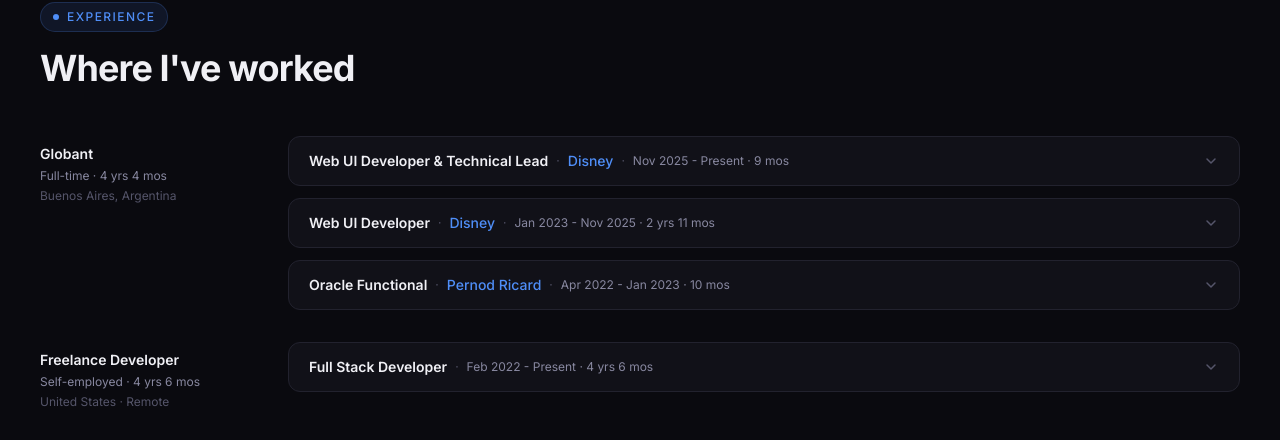
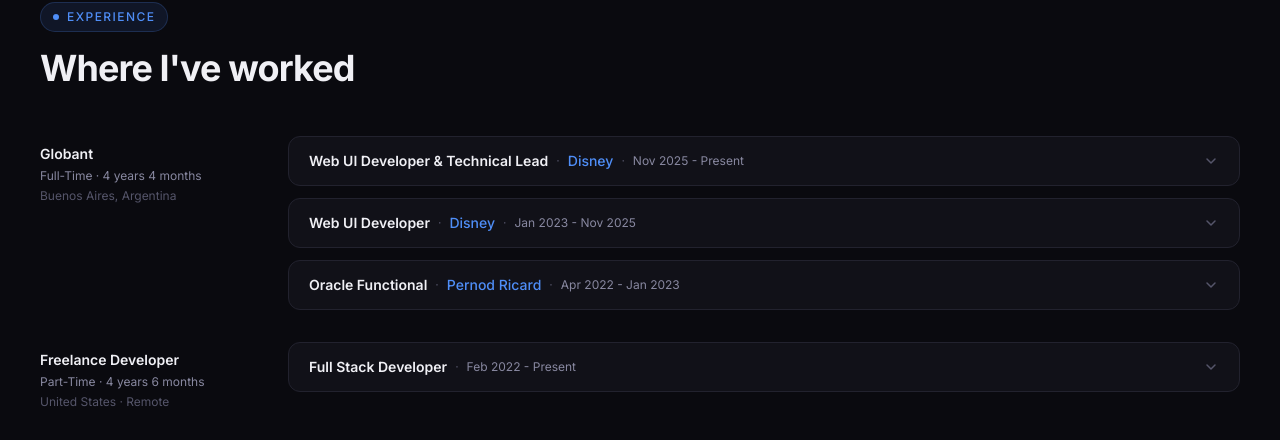
Before and after one commit to Ignacio0104/portfolio-web, a Next.js app: page / in a window 1280 px wide. Shown: the part 1764-2204 px from the top of the page. Built offline with nearby package versions, Linux system fonts and the light colour scheme; no server answers.

Commit message:
translations WIP

```diff
--- a/src/app/components/about/about.tsx
+++ b/src/app/components/about/about.tsx
@@ -5,6 +5,7 @@
 import { certificates } from "../education/education";
 import { experiences } from "../experience/experience";
 import { AnimatedName } from "../pureComponents/AnimatedName";
+import { useTranslation } from "@/i18/useTranslations";
 
 const skills = [
   { label: "Angular", match: ["angular"] },
@@ -30,6 +31,8 @@
   const [activeSkill, setActiveSkill] = useState<(typeof skills)[0] | null>(
     null,
   );
+
+  const { translate } = useTranslation();
 
   useEffect(() => {
     if (activeSkill) {
@@ -65,32 +68,23 @@
         {/* Left — intro */}
         <div className="flex flex-col gap-6">
           <span className="text-sm font-semibold tracking-[0.2em] uppercase text-[var(--accent)]">
-            About
+            {translate("about", "eyebrow")}
           </span>
           <h2 className="text-[clamp(2rem,3.5vw,3rem)] font-bold tracking-[-0.02em] leading-[1.15] text-[var(--text-primary)]">
-            Hi! My name is <AnimatedName />
+            {translate("about", "greeting")} <AnimatedName />
           </h2>
           <p className="text-lg text-[var(--text-secondary)] leading-[1.8]">
-            I&apos;m an experienced web developer currently working on a
-            high-profile project at Disney. My expertise lies in frontend
-            development with Angular and React, and I&apos;m equally proficient
-            in backend technologies like C# .NET and Node.js, as well as mobile
-            development with Flutter.
+            {translate("about", "bio1")}
           </p>
         </div>
 
         {/* Right */}
         <div className="flex flex-col gap-8">
           <blockquote className="border-l-2 border-[var(--accent)] pl-6 py-1 text-xl italic text-[var(--text-primary)]">
-            Knowing the languages isn&apos;t the point — understanding software
-            architecture is. That, combined with AI, lets me pivot between
-            technologies without missing a beat.
+            {translate("about", "quote")}
           </blockquote>
           <p className="text-base text-[var(--text-secondary)] leading-[1.7]">
-            I pride myself on being a quick learner and a collaborative team
-            player. Throughout my career, I&apos;ve consistently demonstrated
-            reliability, organization, and creativity — always willing to
-            support my colleagues and go the extra mile to achieve team goals.
+            {translate("about", "bio2")}
           </p>
           <div className="flex flex-wrap gap-3">
             {skills.map((skill) => (
@@ -149,7 +143,7 @@
               {matchedExperiences.length > 0 && (
                 <div className="flex flex-col gap-3">
                   <p className="text-xs font-medium tracking-widest uppercase text-[var(--text-muted)]">
-                    Professional Experience
+                    {translate("about", "experience")}
                   </p>
                   {matchedExperiences.map((exp) =>
                     exp.roles.map((role, i) => (
@@ -159,7 +153,7 @@
                       >
                         <div className="flex items-center gap-2 flex-wrap">
                           <span className="text-sm font-semibold text-[var(--text-primary)]">
-                            {role.title}
+                            {translate("experience", role.title)}
                           </span>
                           {role.client && (
                             <>
@@ -175,7 +169,7 @@
                         <div className="flex items-center gap-2 text-xs text-[var(--text-secondary)]">
                           <span>{exp.company}</span>
                           <span className="text-[var(--text-muted)]">·</span>
-                          <span>{role.period}</span>
+                          <span>{translate("experience", role.period)}</span>
                         </div>
                         <div className="flex flex-wrap gap-1.5 mt-1">
                           {role.tags.map((tag) => (
@@ -201,7 +195,7 @@
               {matchedCerts.length > 0 && (
                 <div className="flex flex-col gap-3">
                   <p className="text-xs font-medium tracking-widest uppercase text-[var(--text-muted)]">
-                    Certificates
+                    {translate("education", "certificates")}
                   </p>
                   {matchedCerts.map((cert) => (
                     <a
@@ -221,7 +215,7 @@
                       </div>
                       <div className="flex flex-col gap-0.5 flex-1 min-w-0">
                         <span className="text-sm font-semibold text-[var(--text-primary)] truncate group-hover:text-[var(--accent)] transition-colors">
-                          {cert.title}
+                          {translate("education", cert.title)}
                         </span>
                         <span className="text-xs text-[var(--text-muted)]">
                           {cert.company} · {cert.hours}h
@@ -264,7 +258,7 @@
               {/* Empty state */}
               {matchedCerts.length === 0 && matchedExperiences.length === 0 && (
                 <p className="text-sm text-[var(--text-muted)] text-center py-8">
-                  No certificates or experience found for this skill yet.
+                  {translate("education", "noCertificates")}
                 </p>
               )}
             </div>
--- a/src/app/components/experience/experience.tsx
+++ b/src/app/components/experience/experience.tsx
@@ -1,18 +1,23 @@
 "use client";
 
+import { translations } from "@/i18/translations";
+import { useTranslation } from "@/i18/useTranslations";
 import { useState, useRef } from "react";
 
 export const experiences = [
   {
     company: "Globant",
-    type: "Full-time · 4 yrs 4 mos",
+    // Adjust these to the real start date. endDate: null = still employed ("Present")
+    startDate: "2022-03-01",
+    endDate: null,
+    employmentType: "full-time",
     location: "Buenos Aires, Argentina",
     roles: [
       {
-        title: "Web UI Developer & Technical Lead",
+        title: "uiLeaderTitle",
         client: "Disney",
-        period: "Nov 2025 - Present · 9 mos",
-        modality: "Remote",
+        period: "uiLeaderPeriod",
+        modality: "hybrid",
         bullets: [
           "Oversee team operations, prioritizing the development backlog and assigning tickets to ensure project milestones and deadlines are met.",
           "Serve as the primary technical liaison for clients, facilitating high-level discussions on release planning, scope definition, and delivery timelines.",
@@ -24,10 +29,10 @@
         tags: ["AI", "Leadership", "Angular", "Node.js"],
       },
       {
-        title: "Web UI Developer",
+        title: "uiWebTitle",
         client: "Disney",
-        period: "Jan 2023 - Nov 2025 · 2 yrs 11 mos",
-        modality: "Hybrid",
+        period: "uiWebPeriod",
+        modality: "hybrid",
         bullets: [
           "Developed and maintained multiple interconnected web pages with complex workflows, ensuring alignment with client requirements.",
           "Implemented and maintained a suite of reusable components within the company's internal library to drive consistency and development speed.",
@@ -37,10 +42,10 @@
         tags: ["Angular", "Jasmine", "TypeScript", "RxJS"],
       },
       {
-        title: "Oracle Functional",
+        title: "uiOracleTitle",
         client: "Pernod Ricard",
-        period: "Apr 2022 - Jan 2023 · 10 mos",
-        modality: "Hybrid",
+        period: "uiOraclePeriod",
+        modality: "hybrid",
         bullets: [
           "Analyzed and resolved issues for JD Edwards users through an incident ticket system.",
           "Developed a deep understanding of the client's business processes.",
@@ -52,14 +57,17 @@
   },
   {
     company: "Freelance Developer",
-    type: "Self-employed · 4 yrs 6 mos",
-    location: "United States · Remote",
+    // Adjust these to the real start date. endDate: null = still active ("Present")
+    startDate: "2022-01-01",
+    endDate: null,
+    employmentType: "part-time",
+    location: "unitedStates",
     roles: [
       {
-        title: "Full Stack Developer",
+        title: "fullStackTitle",
         client: null,
-        period: "Feb 2022 - Present · 4 yrs 6 mos",
-        modality: "Remote",
+        period: "fullStackPeriod",
+        modality: "remote",
         bullets: [
           "Perform both front-end and back-end development tasks to create dynamic, user-friendly web applications.",
           "Ensure every component of the web application is responsive and accessible across various devices and platforms.",
@@ -70,6 +78,62 @@
     ],
   },
 ];
+
+/**
+ * Calculates a human-readable duration ("X yrs Y mos") between a start
+ * date and an end date (defaults to "now" when endDate is null/undefined).
+ */
+function calculateDuration(
+  translateFx: (module: keyof typeof translations, key: string) => string,
+  startDate: string,
+  endDate?: string | null,
+) {
+  const start = new Date(startDate);
+  const end = endDate ? new Date(endDate) : new Date();
+
+  let years = end.getFullYear() - start.getFullYear();
+  let months = end.getMonth() - start.getMonth();
+
+  if (end.getDate() < start.getDate()) {
+    months -= 1;
+  }
+
+  if (months < 0) {
+    years -= 1;
+    months += 12;
+  }
+
+  if (years < 0) {
+    years = 0;
+    months = 0;
+  }
+
+  const parts: string[] = [];
+
+  if (years > 0) {
+    parts.push(
+      `${years} ${years === 1 ? translateFx("general", "year") : translateFx("general", "years")}`,
+    );
+  }
+
+  if (months > 0 || years === 0) {
+    parts.push(
+      `${months} ${months === 1 ? translateFx("general", "month") : translateFx("general", "months")}`,
+    );
+  }
+
+  return parts.join(" ");
+}
+
+/**
+ * "full-time" -> "Full-time", "part-time" -> "Part-time"
+ */
+function formatEmploymentType(employmentType: string) {
+  return employmentType
+    .split("-")
+    .map((word) => word.charAt(0).toUpperCase() + word.slice(1))
+    .join("-");
+}
 
 function AnimatedPanel({
   isOpen,
@@ -95,6 +159,7 @@
 
 export default function Experience() {
   const [expanded, setExpanded] = useState<string | null>(null);
+  const { translate } = useTranslation();
 
   const toggle = (key: string) =>
     setExpanded((prev) => (prev === key ? null : key));
@@ -109,10 +174,10 @@
         <div className="mb-12">
           <span className="inline-flex items-center gap-2 text-xs font-medium tracking-[0.12em] uppercase text-[var(--accent)] bg-[rgba(79,142,247,0.1)] border border-[rgba(79,142,247,0.2)] px-3 py-1.5 rounded-full mb-4">
             <span className="w-1.5 h-1.5 bg-[var(--accent)] rounded-full" />
-            Experience
+            {translate("experience", "eyebrow")}
           </span>
           <h2 className="text-4xl font-bold tracking-tight text-[var(--text-primary)]">
-            Where I&apos;ve worked
+            {translate("experience", "heading")}
           </h2>
         </div>
 
@@ -129,10 +194,11 @@
                   {exp.company}
                 </span>
                 <span className="text-xs text-[var(--text-secondary)]">
-                  {exp.type}
+                  {formatEmploymentType(exp.employmentType)} ·{" "}
+                  {calculateDuration(translate, exp.startDate, exp.endDate)}
                 </span>
                 <span className="text-xs text-[var(--text-muted)]">
-                  {exp.location}
+                  {translate("general", exp.location)}
                 </span>
               </div>
 
@@ -159,7 +225,7 @@
                       >
                         <div className="flex flex-wrap items-center gap-x-2 gap-y-1">
                           <span className="text-sm font-semibold text-[var(--text-primary)]">
-                            {role.title}
+                            {translate("experience", role.title)}
                           </span>
                           {role.client && (
                             <>
@@ -175,7 +241,7 @@
                             ·
                           </span>
                           <span className="text-xs text-[var(--text-secondary)]">
-                            {role.period}
+                            {translate("experience", role.period)}
                           </span>
                         </div>
 
--- a/src/app/components/navbar/Navbar.tsx
+++ b/src/app/components/navbar/Navbar.tsx
@@ -3,6 +3,7 @@
 import { useState } from "react";
 import LogoIcon from "../pureComponents/LogoIcon";
 import { useLang } from "@/i18/context";
+import { useTranslation } from "@/i18/useTranslations";
 
 const leftLinks = [
   { label: "About", href: "#about" },
@@ -61,6 +62,7 @@
 export default function Navbar() {
   const [menuOpen, setMenuOpen] = useState(false);
   const { lang, setLang } = useLang();
+  const { translate } = useTranslation();
 
   const linkClass =
     "text-[clamp(12px,1.2vw,14px)] lg:text-[clamp(17px,1.3vw,15px)] text-[var(--text-secondary)] px-[clamp(0.4rem,0.8vw,0.75rem)] py-1.5 rounded-[var(--radius-sm)] hover:text-[var(--text-primary)] hover:bg-white/5 transition-all duration-200 whitespace-nowrap";
@@ -75,7 +77,7 @@
         <div className="flex items-center gap-10">
           {leftLinks.map((link) => (
             <a key={link.href} href={link.href} className={linkClass}>
-              {link.label}
+              {translate("navbar", link.label.toLowerCase())}
             </a>
           ))}
         </div>
@@ -89,7 +91,7 @@
         <div className="flex items-center justify-end gap-10">
           {rightLinks.map((link) => (
             <a key={link.href} href={link.href} className={linkClass}>
-              {link.label}
+              {translate("navbar", link.label.toLowerCase())}
             </a>
           ))}
           <a
@@ -97,7 +99,7 @@
             download
             className="ml-2 text-[clamp(11px,1.1vw,13px)] font-medium lg:font-large text-white bg-[var(--accent)] px-[clamp(0.5rem,1.2vw,1rem)] py-[0.45rem] rounded-[var(--radius-sm)] hover:bg-[var(--accent-hover)] hover:-translate-y-px transition-all duration-200 whitespace-nowrap"
           >
-            Download CV
+            {translate("navbar", "download")}
           </a>
           <button
             onClick={() => setLang(lang === "en" ? "es" : "en")}
@@ -146,7 +148,7 @@
             download
             className="mx-4 mt-3 text-center text-sm font-medium text-white bg-[var(--accent)] px-4 py-2.5 rounded-[var(--radius-sm)] hover:bg-[var(--accent-hover)] transition-colors duration-200"
           >
-            Download CV
+            {translate("navbar", "download")}
           </a>
         </div>
       )}
--- a/src/i18/translations.tsx
+++ b/src/i18/translations.tsx
@@ -1,4 +1,18 @@
 export const translations = {
+  general: {
+    year: { en: "year", es: "año" },
+    years: { en: "years", es: "años" },
+    month: { en: "month", es: "mes" },
+    months: { en: "months", es: "meses" },
+    unitedStates: {
+      en: "United States · Remote",
+      es: "Estados Unidos · Remoto",
+    },
+    buenosAires: {
+      en: "Buenos Aires, Argentina",
+      es: "Buenos Aires, Argentina",
+    },
+  },
   hero: {
     eyebrow: { en: "Full Stack Developer", es: "Desarrollador Full Stack" },
     heading1: { en: "Building", es: "Construyendo" },
@@ -16,6 +30,11 @@
   },
   navbar: {
     download: { en: "Download CV", es: "Descargar CV" },
+    about: { en: "About", es: "Sobre mí" },
+    experience: { en: "Experience", es: "Experiencia" },
+    education: { en: "Education", es: "Formación" },
+    projects: { en: "Projects", es: "Proyectos" },
+    contact: { en: "Contact", es: "Contacto" },
   },
   about: {
     eyebrow: { en: "About", es: "Sobre mí" },
@@ -32,10 +51,28 @@
       en: "I pride myself on being a quick learner and a collaborative team player. Throughout my career, I've consistently demonstrated reliability, organization, and creativity — always willing to support my colleagues and go the extra mile to achieve team goals.",
       es: "Me enorgullezco de ser un aprendiz rápido y un jugador de equipo colaborativo. A lo largo de mi carrera, he demostrado constantemente confiabilidad, organización y creatividad — siempre dispuesto a apoyar a mis colegas y hacer el esfuerzo extra para lograr los objetivos del equipo.",
     },
+    experience: {
+      en: "Professional Experience",
+      es: "Experiencia Profesional",
+    },
   },
   experience: {
+    uiLeaderTitle: {
+      en: "Web UI Developer & Technical Lead",
+      es: "Desarrollador Web & Líder Técnico",
+    },
+    uiLeaderPeriod: { en: "Nov 2025 - Present", es: "Nov 2025 - Presente" },
+    uiWebTitle: { en: "Web UI Developer", es: "Desarrollador Web" },
+    uiWebPeriod: { en: "Jan 2023 - Nov 2025", es: "Ene 2023 - Nov 2025" },
+    uiOracleTitle: { en: "Oracle Functional", es: "Analista Funcional Oracle" },
+    uiOraclePeriod: { en: "Apr 2022 - Jan 2023", es: "Abr 2022 - Ene 2023" },
+    fullStackTitle: {
+      en: "Full Stack Developer",
+      es: "Desarrollador Full Stack",
+    },
+    fullStackPeriod: { en: "Feb 2022 - Present", es: "Feb 2022 - Presente" },
     eyebrow: { en: "Experience", es: "Experiencia" },
-    heading: { en: "Where I've worked", es: "Dónde he trabajado" },
+    heading: { en: "Where I've worked", es: "Dónde trabajé" },
     more: {
       en: "More experiences on LinkedIn",
       es: "Más experiencias en LinkedIn",
@@ -64,6 +101,90 @@
       es: "UTN — Universidad Tecnológica Nacional",
     },
     period: { en: "2021 - Present", es: "2021 - Presente" },
+    noCertificates: {
+      en: "Certificates for this skill in progress",
+      es: "Certificados para esta habilidad en progreso",
+    },
+    titleNextJS: {
+      en: "Next JS: The Complete Developer's Guide",
+      es: "Next JS: La Guía Completa del Desarrollador",
+    },
+    titleAngularComplete: {
+      en: "Angular - The Complete Guide",
+      es: "Angular - La Guía Completa",
+    },
+    titleDotNet7WebApi: {
+      en: ".NET 7 Web API & Entity Framework Jumpstart",
+      es: ".NET 7 Web API y Entity Framework - Inicio Rápido",
+    },
+    titleDotNet5WebApi: {
+      en: ".NET 5 Web API & Entity Framework",
+      es: ".NET 5 Web API y Entity Framework",
+    },
+    titleSEO: {
+      en: "Search Engine Optimization Tutorial",
+      es: "Tutorial de Optimización para Motores de Búsqueda (SEO)",
+    },
+    titleFlutterBeginners: {
+      en: "Flutter - Beginners Course",
+      es: "Flutter - Curso para Principiantes",
+    },
+    titleReactHooksMaster: {
+      en: "Master React Hooks Development",
+      es: "Domina el Desarrollo con React Hooks",
+    },
+    titleReactQuery: {
+      en: "React Query",
+      es: "React Query",
+    },
+    titleRTLJest: {
+      en: "React Testing Library and Jest",
+      es: "React Testing Library y Jest",
+    },
+    titleAngularCoreDeepDive: {
+      en: "Angular Core Deep Dive",
+      es: "Análisis Profundo del Núcleo de Angular",
+    },
+    titleRestApiAspNet: {
+      en: "Rest Api's with ASP.NET & C#",
+      es: "APIs REST con ASP.NET y C#",
+    },
+    titleScrumFundamentals: {
+      en: "Scrum Fundamentals Certified",
+      es: "Fundamentos de Scrum Certificado",
+    },
+    titleReactHooksComplete: {
+      en: "Complete React Hooks Course",
+      es: "Curso Completo de React Hooks",
+    },
+    titleTestingReactJestRTL: {
+      en: "Testing React with Jest and RTL",
+      es: "Testing en React con Jest y RTL",
+    },
+    titleSuperPackJS: {
+      en: "Super Pack JavaScript, Canvas and Videogames JS",
+      es: "Super Pack JavaScript, Canvas y Videojuegos JS",
+    },
+    titleHtmlCssIntermediate: {
+      en: "HTML & CSS Intermediate (offline)",
+      es: "HTML y CSS Intermedio (offline)",
+    },
+    titleReactAdvanced: {
+      en: "React JS Advanced (offline)",
+      es: "React JS Avanzado (offline)",
+    },
+    titleReactIntermediate: {
+      en: "React JS Intermediate (offline)",
+      es: "React JS Intermedio (offline)",
+    },
+    titleJavascriptBasic: {
+      en: "JavaScript Basic (offline)",
+      es: "JavaScript Básico (offline)",
+    },
+    titleGitIntermediate: {
+      en: "Git Intermediate (offline)",
+      es: "Git Intermedio (offline)",
+    },
   },
   projects: {
     eyebrow: { en: "Projects", es: "Proyectos" },
```
Also changed, not shown: src/app/components/education/education.tsx (+20 -20 lines).
